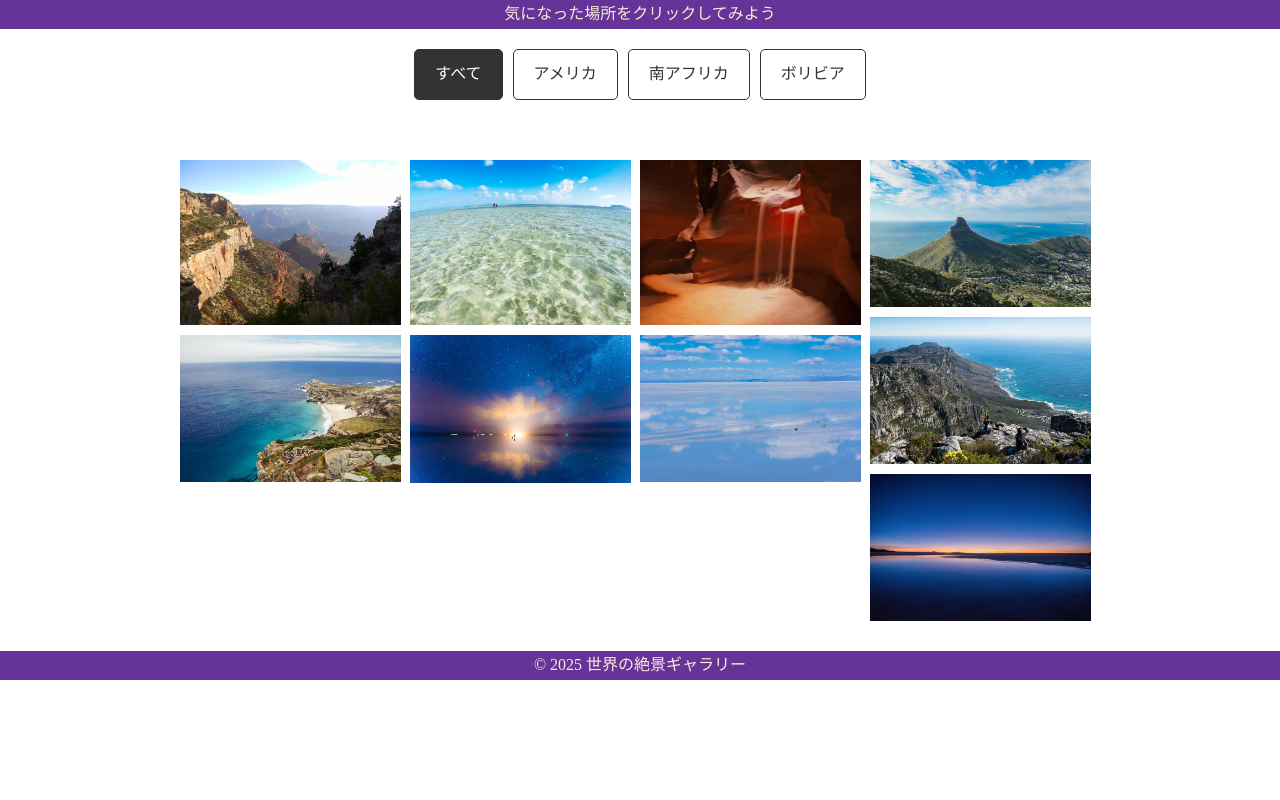
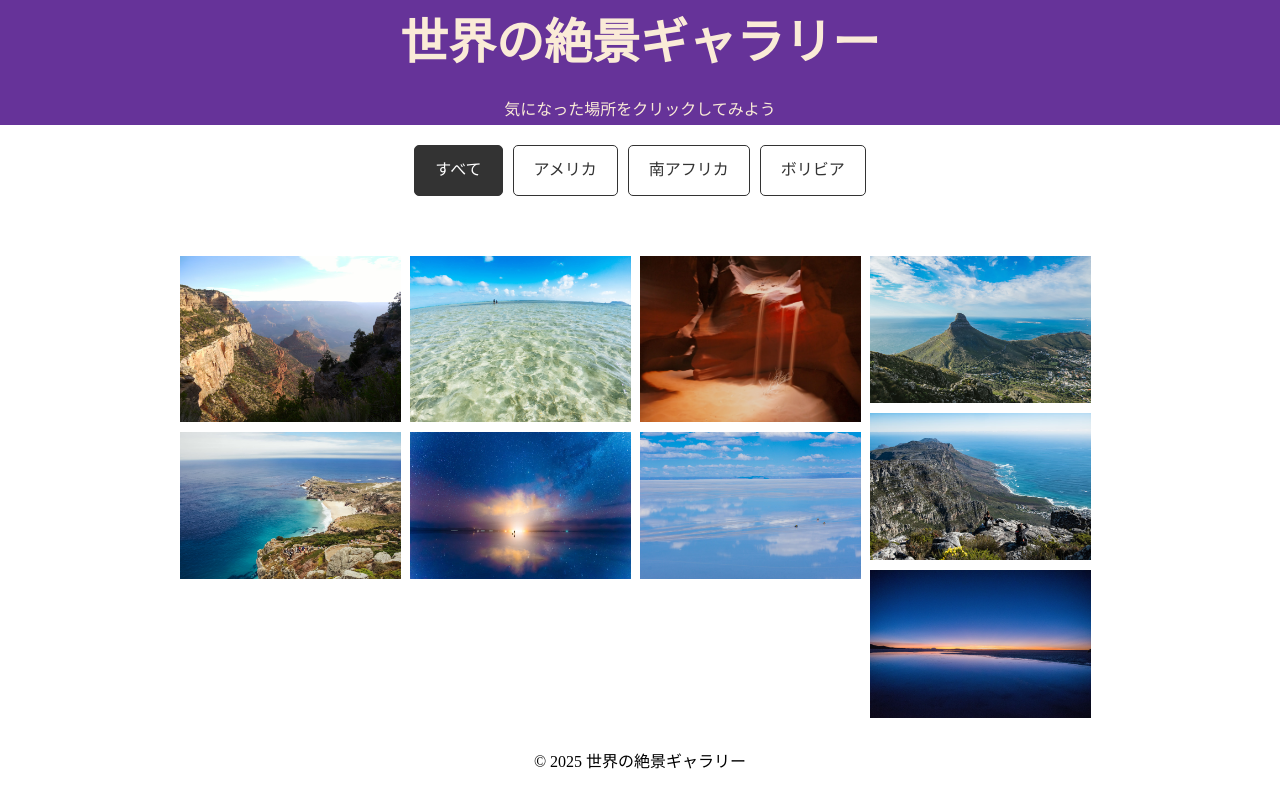
Before and after one commit to shaido-san/gallerysite_sample, a plain HTML site: page index.html in a window 1280 px wide. Drawn offline with Linux system fonts and the light colour scheme.

Commit message:
タイトル編集

```diff
--- a/css/style.css
+++ b/css/style.css
@@ -22,9 +22,9 @@ header{
 
 /* フッター（各自で追加）
 -------------------------- */
-footer{
-    background-color: rebeccapurple;
-    color: antiquewhite;
+ footer{
+    /* background-color: rebeccapurple;
+    color: antiquewhite; */
     text-align: center;
     padding: auto;
     width: 100%;
@@ -32,6 +32,13 @@ footer{
 
 /* コンテンツ
 -------------------------- */
+
+.main-title {
+    font-size: 3rem;
+    font-weight: bold;
+    margin-bottom: 10px;
+}
+
 .contents {
 	width: 920px;
 	padding: 30px 0;
--- a/index.html
+++ b/index.html
@@ -14,7 +14,8 @@
 <body>
 	<!-- ヘッダー -->
 	<header>
-        <h1>気になった場所をクリックしてみよう</h1>
+        <h1 class="main-title">世界の絶景ギャラリー</h1>
+        <h2>気になった場所をクリックしてみよう</h2>
 	</header>
 
 	<!-- フィルターボタン 国別-->
```
